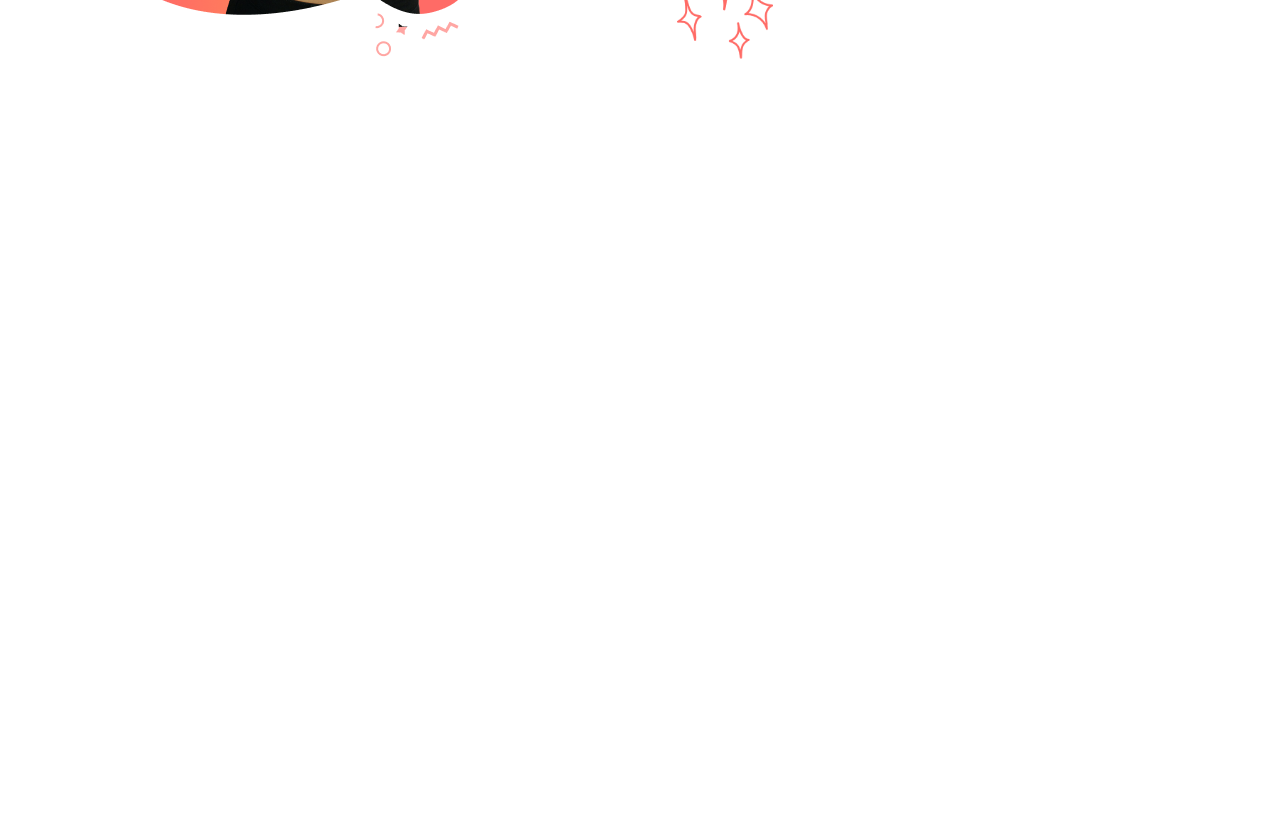
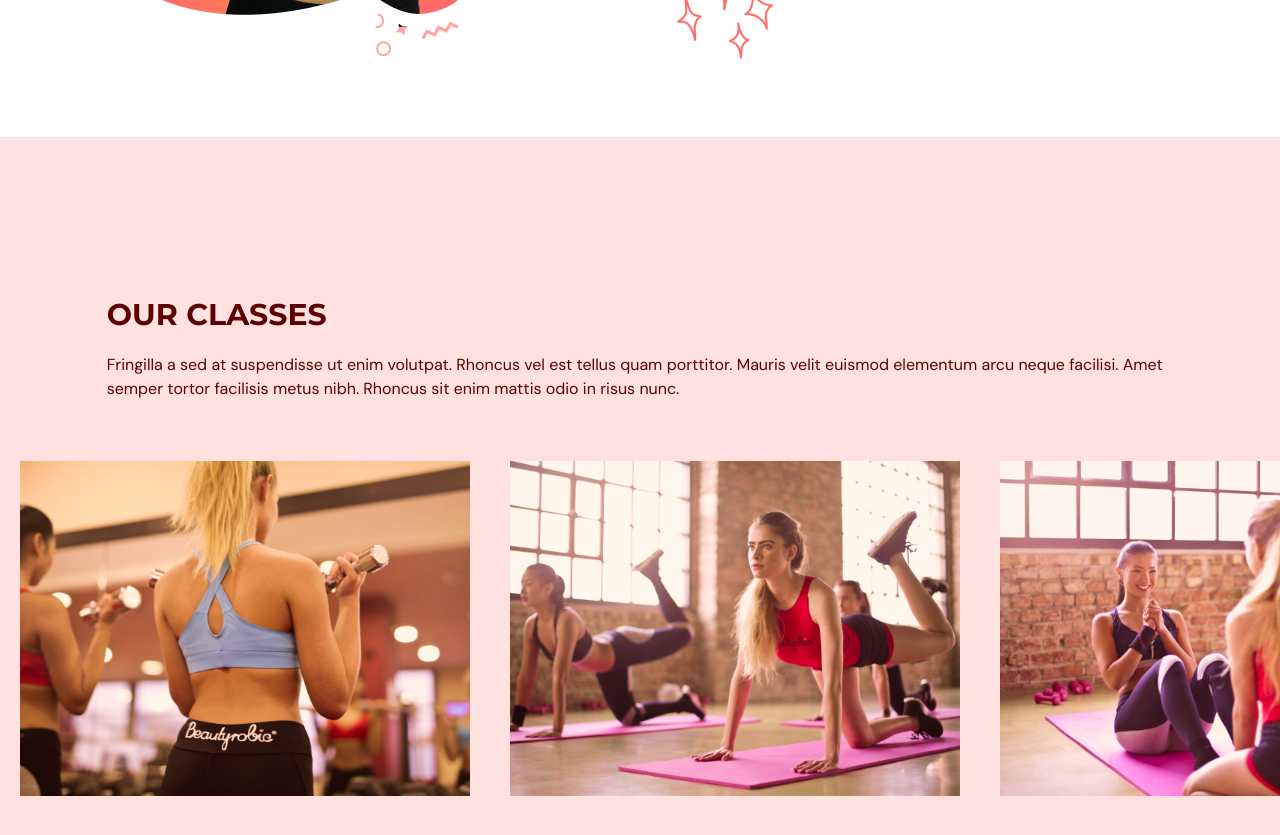
Before and after one commit to IvayloTashev/fitness-app-2.0, a React (Vite) app in the folder client/: page / in a window 1280 px wide. Shown: the part 1860-2695 px from the top of the page. Before the commit the page ends 1997 px from the top, so only its background shows below. Built offline with nearby package versions, Linux system fonts and the light colour scheme.

Commit message:
Add OurClasses component

```diff
--- a/client/src/App.tsx
+++ b/client/src/App.tsx
@@ -3,6 +3,7 @@
 import { SelectedPage } from "./shared/types";
 import Home from "./components/home/Home";
 import Benefints from "./components/benefits/Benefints";
+import OurClasses from "./components/classes/OurClasses";
 
 function App() {
   const [selectedPage, setSelectedPage] = useState<SelectedPage>(
@@ -32,7 +33,8 @@
         setSelectedPage={setSelectedPage}
       />
       <Home setSelectedPage={setSelectedPage} />
-      <Benefints setSelectedPage={setSelectedPage}/>
+      <Benefints setSelectedPage={setSelectedPage} />
+      <OurClasses setSelectedPage={setSelectedPage} />
     </>
   );
 }
--- /dev/null
+++ b/client/src/components/classes/Class.tsx
@@ -0,0 +1,24 @@
+import React from "react";
+
+type Props = {
+  name: string;
+  description?: string;
+  image: string;
+};
+
+const Class = ({ name, description, image }: Props) => {
+  return (
+    <li className="relative mx-5 inline-block h-[380px] w-[450px]">
+      <div
+        className="p-5 absolute z-30 flex h-[380px] w-[450px] flex-col items-center
+        justify-center whitespace-normal bg-primary-500 text-center text-white opacity-0 transition duration-500 hover:opacity-90"
+      >
+        <p className="text-2xl">{name}</p>
+        <p className="mt-5">{description}</p>
+      </div>
+      <img src={image} alt={`${image}`} />
+    </li>
+  );
+};
+
+export default Class;
--- /dev/null
+++ b/client/src/components/classes/OurClasses.tsx
@@ -0,0 +1,56 @@
+import React from "react";
+import { motion } from "framer-motion";
+import { SelectedPage, type ClassType } from "../../shared/types";
+import HText from "../../shared/HText";
+import { classes } from "../../shared/utils";
+import Class from "./Class";
+
+type Props = {
+  setSelectedPage: (value: SelectedPage) => void;
+};
+
+const OurClasses = ({ setSelectedPage }: Props) => {
+  return (
+    <section id="ourclasses" className="w-full bg-primary-100 py-40">
+      <motion.div
+        onViewportEnter={() => setSelectedPage(SelectedPage.OurClasses)}
+      >
+        <motion.div
+          className="mx-auto w-5/6"
+          initial="hidden"
+          whileInView="visible"
+          viewport={{ once: true, amount: 0.5 }}
+          transition={{ duration: 0.5 }}
+          variants={{
+            hidden: { opacity: 0, x: -50 },
+            visible: { opacity: 1, x: 0 },
+          }}
+        >
+          <div className="md:w-3/5">
+            <HText>OUR CLASSES</HText>
+            <p className="py-5">
+              Fringilla a sed at suspendisse ut enim volutpat. Rhoncus vel est
+              tellus quam porttitor. Mauris velit euismod elementum arcu neque
+              facilisi. Amet semper tortor facilisis metus nibh. Rhoncus sit
+              enim mattis odio in risus nunc.
+            </p>
+          </div>
+        </motion.div>
+        <div className="mt-10 h-[335px] w-full overflow-x-auto overflow-y-hidden">
+          <ul className="w-[2800px] whitespace-nowrap">
+            {classes.map((item: ClassType, index) => (
+              <Class
+                key={`${item.name}-${index}`}
+                name={item.name}
+                description={item.description}
+                image={item.image}
+              />
+            ))}
+          </ul>
+        </div>
+      </motion.div>
+    </section>
+  );
+};
+
+export default OurClasses;
--- a/client/src/shared/types.ts
+++ b/client/src/shared/types.ts
@@ -12,3 +12,9 @@
     title: string,
     description: string,
 }
+
+export type ClassType = {
+    name: string,
+    description?: string,
+    image: string,
+}
--- a/client/src/shared/utils.tsx
+++ b/client/src/shared/utils.tsx
@@ -1,5 +1,11 @@
-import { AcademicCapIcon, HomeModernIcon, UserGroupIcon } from "@heroicons/react/24/solid";
-import type { BenefitType } from "./types";
+import { AcademicCapIcon, HomeModernIcon, UserGroupIcon} from "@heroicons/react/24/solid";
+import image1 from "../assets/image1.png";
+import image2 from "../assets/image2.png";
+import image3 from "../assets/image3.png";
+import image4 from "../assets/image4.png";
+import image5 from "../assets/image5.png";
+import image6 from "../assets/image6.png";
+import type { BenefitType, ClassType } from "./types";
 
 export const benefitsContent: BenefitType[] = [
   {
@@ -21,3 +27,38 @@
       "Fusce vestibulum aliquam ut cras. Nisl lectus egestas sapien nisl. Lacus at mi sit pellentesque. Congue parturient.",
   },
 ];
+
+export const classes: Array<ClassType> = [
+  {
+    name: "Weight Training Classes",
+    description:
+      "Lorem ipsum dolor sit amet, consectetur adipiscing elit, sed do eiusmod tempor incididunt ut labore et dolore magna aliqua. Ut enim ad minim veniam, quis nostrud exercitation ullamco laboris nisi ut aliquip ex ea commodo consequat.",
+    image: image1,
+  },
+  {
+    name: "Yoga Classes",
+    image: image2,
+  },
+  {
+    name: "Ab Core Classes",
+    description:
+      "Lorem ipsum dolor sit amet, consectetur adipiscing elit, sed do eiusmod tempor incididunt ut labore et dolore magna aliqua. Ut enim ad minim veniam, quis nostrud exercitation ullamco laboris nisi ut aliquip ex ea commodo consequat.",
+    image: image3,
+  },
+  {
+    name: "Adventure Classes",
+    description:
+      "Lorem ipsum dolor sit amet, consectetur adipiscing elit, sed do eiusmod tempor incididunt ut labore et dolore magna aliqua. Ut enim ad minim veniam, quis nostrud exercitation ullamco laboris nisi ut aliquip ex ea commodo consequat.",
+    image: image4,
+  },
+  {
+    name: "Fitness Classes",
+    image: image5,
+  },
+  {
+    name: "Training Classes",
+    description:
+      "Lorem ipsum dolor sit amet, consectetur adipiscing elit, sed do eiusmod tempor incididunt ut labore et dolore magna aliqua. Ut enim ad minim veniam, quis nostrud exercitation ullamco laboris nisi ut aliquip ex ea commodo consequat.",
+    image: image6,
+  },
+];
```
Lines whose indentation alone changed are shown as unchanged.
